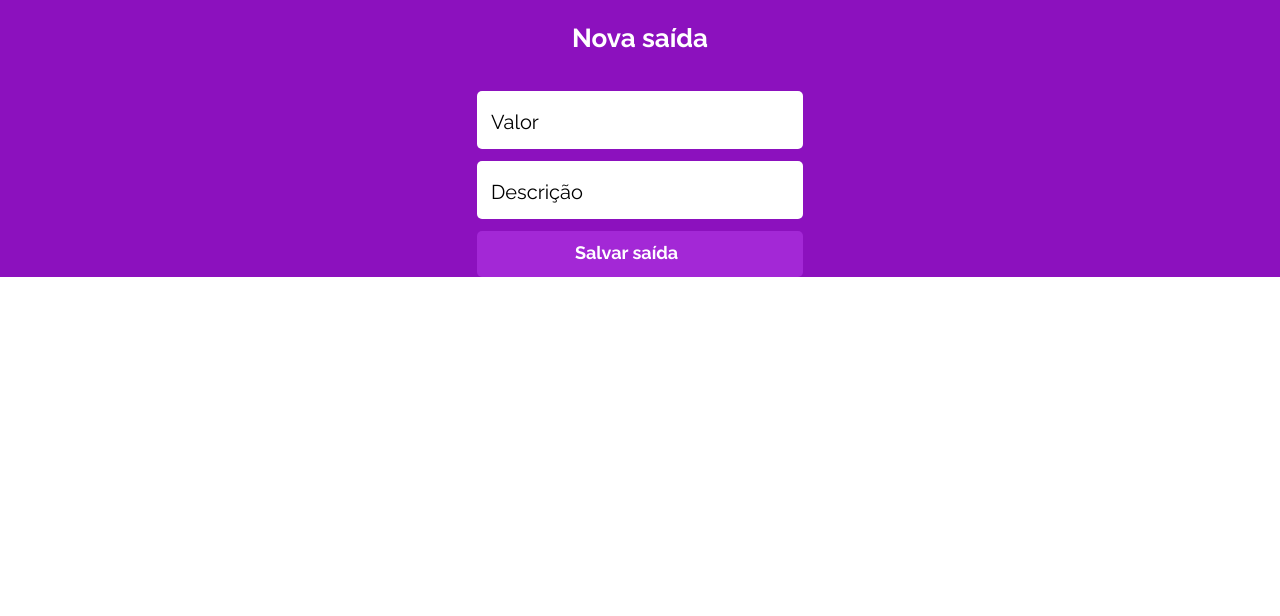
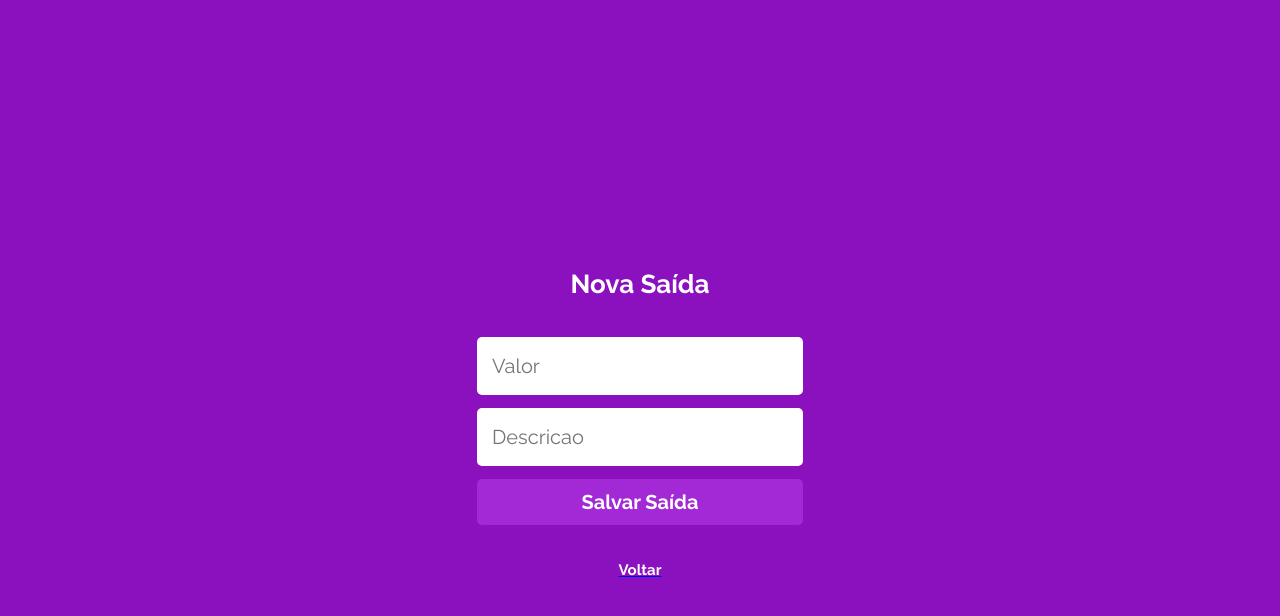
Before and after one commit to Januacele/projeto13-mywallet-front, a React (Create React App) app: page /novaSaida in a window 1280 px wide. Shown: the top 616 px of the page. Built offline with nearby package versions, Linux system fonts and the light colour scheme; a web font is replaced by a local one.

Commit message:
Adjust rout /novaSaida and configure user interactions
Improved layout, use of forms, link, navigate and useState

```diff
--- a/src/components/TelaNovaSaida/TelaNovaSaida.js
+++ b/src/components/TelaNovaSaida/TelaNovaSaida.js
@@ -1,94 +1,137 @@
+import { useContext, useState } from 'react';
+import { useNavigate, Link } from 'react-router-dom';
+import axios from 'axios';
 import styled from 'styled-components';
+import TokenContext from '../../contexts/TokenContext';
 
 
 export default function TelaNovaEntrada(){
+
+    const { token } = useContext(TokenContext);
+
+    const [ valor, setValor] = useState("");
+    const [ descricao, setDescricao] = useState("");
+
+    async function request(config, body){
+        try {
+            await axios.post("http://localhost:5000/carteira", body, config);
+
+            nextPage();
+        } catch (error) {
+            window.alert("Erro no regristo");
+        }
+    }
+
+
+    function HandleSubmit(event){
+        event.preventDefault();
+
+        const config = {
+            Headers : {
+                "Authorization": `Bearer ${token}`
+            }
+        };
+
+        const formatarValor = parseFloat(valor.replace(",","."));
+        console.log(formatarValor);
+
+        const body = {
+            type: "saida",
+            valor: formatarValor,
+            descricao
+        }
+
+        request(config, body);
+    }
+
+    let navigate = useNavigate();
+    function nextPage(){
+        navigate("/historico");
+    }
+
+
     return(
-        <>
-            <div>
                 <Container>
-                    <div className='nomeTela'>
-                        <h2>Nova saída</h2>
-                    </div>
-
-                    <div className='valor'>
-                        <h5> Valor </h5>
-                    </div>
-
-                    <div className='descricao'>
-                        <h5> Descrição </h5>
-                    </div>
-
-                    <div className='entrada'>
-                        <h5> Salvar saída </h5>
-                    </div>
-
+                    <h1>Nova Saída</h1>
+                    <form onSubmit={HandleSubmit}>
+                        <input type="text" value={valor} onChange={e=> setValor(e.target.value)} placeholder="Valor" required/>
+                        <input type="text" value={descricao} onChange={e=> setDescricao(e.target.value)} placeholder="Descricao" required/>
+                        <button type="submit"> Salvar Saída </button>
+                    </form>
+                    <Link to = "/historico">
+                        <p> Voltar </p>
+                    </Link>
                 </Container>
-
-            </div>
-        </>
     );
 }
 
 
 const Container = styled.div`
+    max-width: 375px;
     width: 100%;
-    height: 100%;
-    background-color: #8C11BE;
+    height: 100vh;
     display: flex;
     flex-direction: column;
     align-items: center;
     justify-content: center;
+    padding: 25px 25px 0 25px;
 
-    h2{
+    h1{
         font-family: 'Raleway';
         font-style: normal;
         font-weight: 700;
         font-size: 26px;
         color: #FFFFFF;
-        margin-top: 25px;
+        margin: 25px 0 40px 0;
     }
 
-    .valor{
+    form{
+        display: flex;
+        flex-direction: column;
+        align-items: center;
+        justify-content: center;
+    }
+
+    input{
         width: 326px;
         height: 58px;
-        margin-top: 40px;
         background: #FFFFFF;
         border-radius: 5px;
-    }
-    .descricao{
-        width: 326px;
-        height: 58px;
-        margin-top: 12px;
-        background: #FFFFFF;
-        border-radius: 5px;
-    }
-    .entrada{
-        width: 326px;
-        height: 46px;
-        margin-top: 12px;
-        background: #A328D6;
-        border-radius: 5px;
-
-        h5{
-            font-family: 'Raleway';
-            font-style: normal;
-            font-weight: 700;
-            font-size: 18px;
-            color: #FFFFFF;
-            margin-top: 10px;
-            margin-left: 98px;
-        }
-    }
-
-    h5{
-        font-family: 'Raleway';
-        font-style: normal;
         font-weight: 400;
         font-size: 20px;
         line-height: 23px;
         color: #000000;
-        margin-left: 14px;
-        margin-top: 20px;
+        padding: 15px;
+        margin-bottom: 13px;
+        border-style: none;
+    }
+
+    button{
+        margin-bottom: 36px;
+        width: 326px;
+        height: 46px;
+        background: #A328D6;
+        border-radius: 5px;
+        font-weight: 700;
+        font-size: 20px;
+        line-height: 23px;
+        color: #FFFFFF;
+        border-style: none;
+        display: flex;
+        justify-content: center;
+        align-items: center;
+        cursor: pointer;
+    }
+
+    p {
+        font-weight: 700;
+        font-size: 15px;
+        line-height: 18px;
+        color: #FFFFFF;
+    }
+
+    .loading {
+        opacity: 0.5;
     }
 
 `
```
